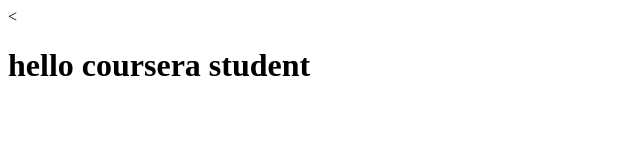
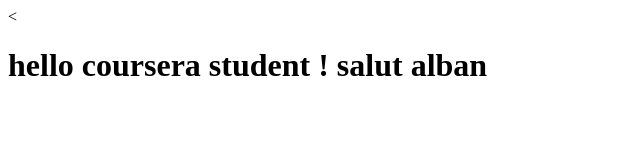
Before and after one commit to Jiibiib/coursera-test, a plain HTML site: page index.html in a window 1280 px wide. Shown: the whole page, without its empty margins (0-640 px from the left). Drawn offline with Linux system fonts and the light colour scheme.

Commit message:
2eme commit

```diff
--- a/index.html
+++ b/index.html
@@ -5,6 +5,6 @@
     <title>hello coursera</title>
   </head>
   <body>
-    <<h1>hello coursera student</h1>
+    <<h1>hello coursera student ! salut alban</h1>
   </body>
 </html>
```
